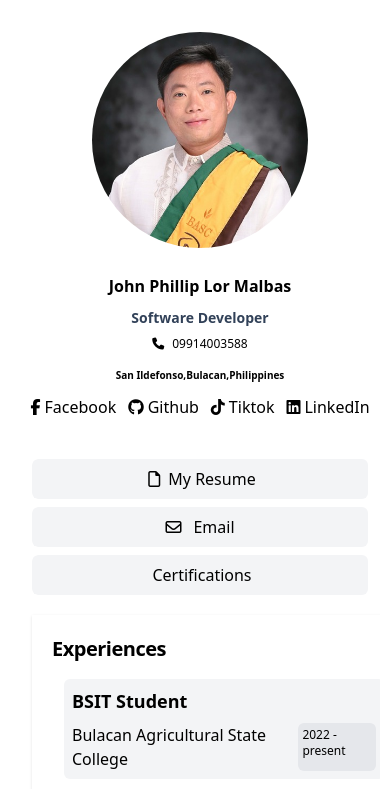
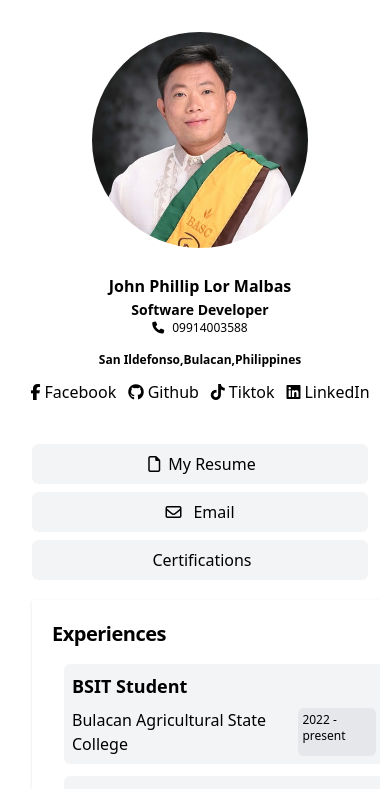
Before and after one commit to Zaido219/personal-portfolio, a React (Vite) app: page / in a window 390 px wide. Shown: the top 789 px of the page. Built offline with nearby package versions, Linux system fonts and the light colour scheme.

Commit message:
style:WIP Styling update/s for the Header section

```diff
--- a/src/components/ProfileHeader.jsx
+++ b/src/components/ProfileHeader.jsx
@@ -22,14 +22,14 @@ const ProfileHeader = () => {
         </section>
         <section className="flex flex-col items-center justify-center mt-2 p-2 gap-2">
           {/* rest of the content */}
-          <div className="flex flex-col md:flex-row items-center justify-center gap-2 md:gap-6 p-2 text-center">
+          <div className="flex flex-col md:flex-row items-center justify-center md:gap-6 p-2 text-center">
             <div className="px-2 py-0.5 rounded">
               <p className="text-md md:text-md font-bold whitespace-nowrap">
                 John Phillip Lor Malbas
               </p>
             </div>
 
-            <p className="text-sm md:text-sm font-semibold text-slate-700 whitespace-nowrap">
+            <p className="text-sm md:text-sm font-semibold whitespace-nowrap">
               Software Developer
             </p>
 
@@ -38,7 +38,7 @@ const ProfileHeader = () => {
               <span>09914003588</span>
             </div>
           </div>
-          <p className="text-[10px] md:text-base font-bold inline-block">
+          <p className="text-xs md:text-base font-bold inline-block">
             San Ildefonso,Bulacan,Philippines
           </p>
 
```
